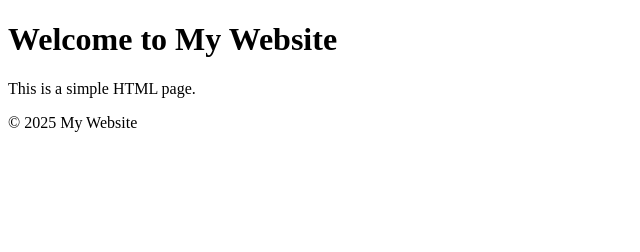
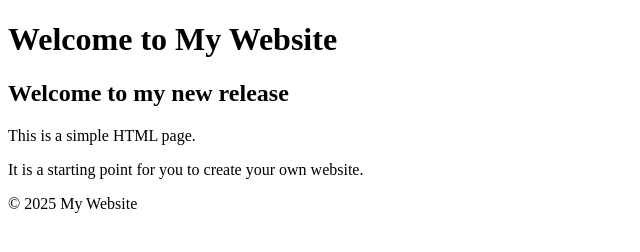
Before and after one commit to akhileshkulhade/branching-project-2, a plain HTML site: page index.html in a window 1280 px wide. Shown: the whole page, without its empty margins (0-640 px from the left). Drawn offline with Linux system fonts and the light colour scheme.

Commit message:
modified index file

```diff
--- a/index.html
+++ b/index.html
@@ -8,9 +8,11 @@
 <body>
     <header>
         <h1>Welcome to My Website</h1>
+        <h2>Welcome to my new release</h2>
     </header>
     <main>
         <p>This is a simple HTML page.</p>
+        <p>It is a starting point for you to create your own website.</p>
     </main>
     <footer>
         <p>&copy; 2025 My Website</p>
```
